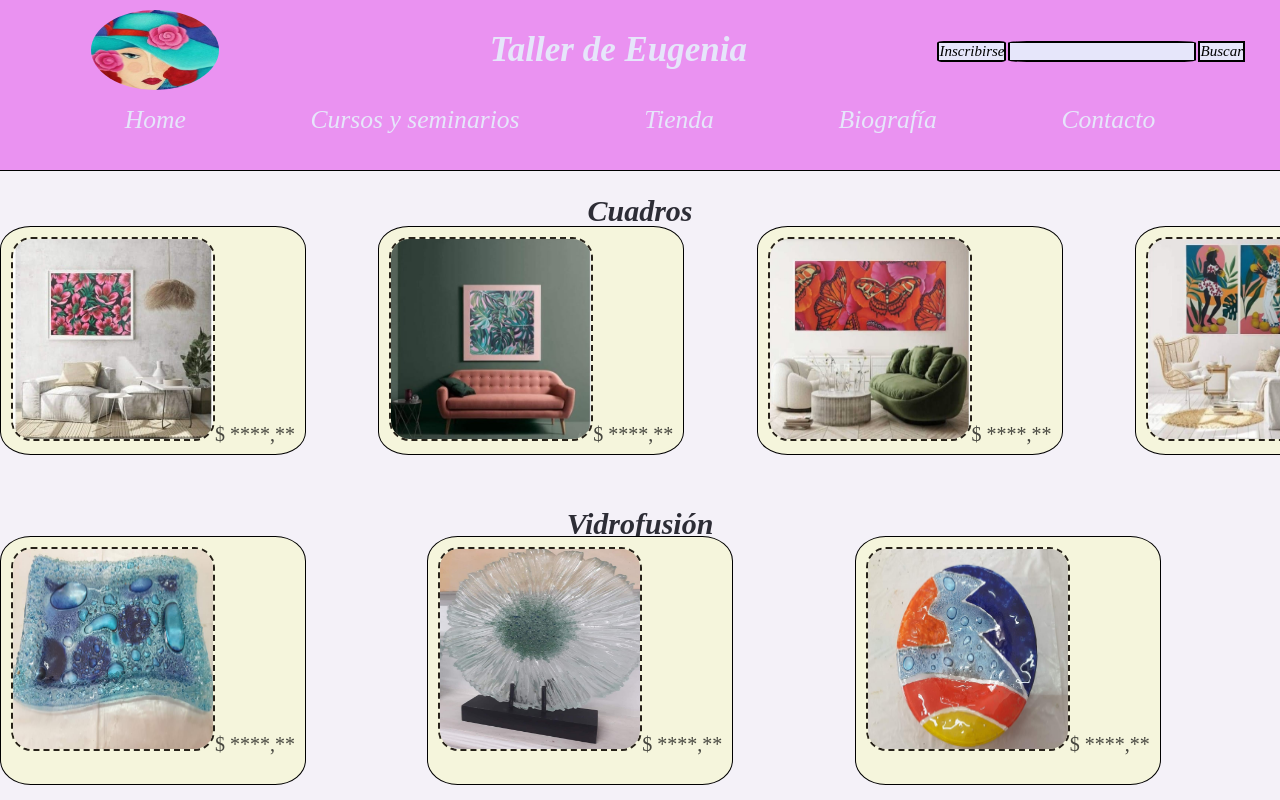
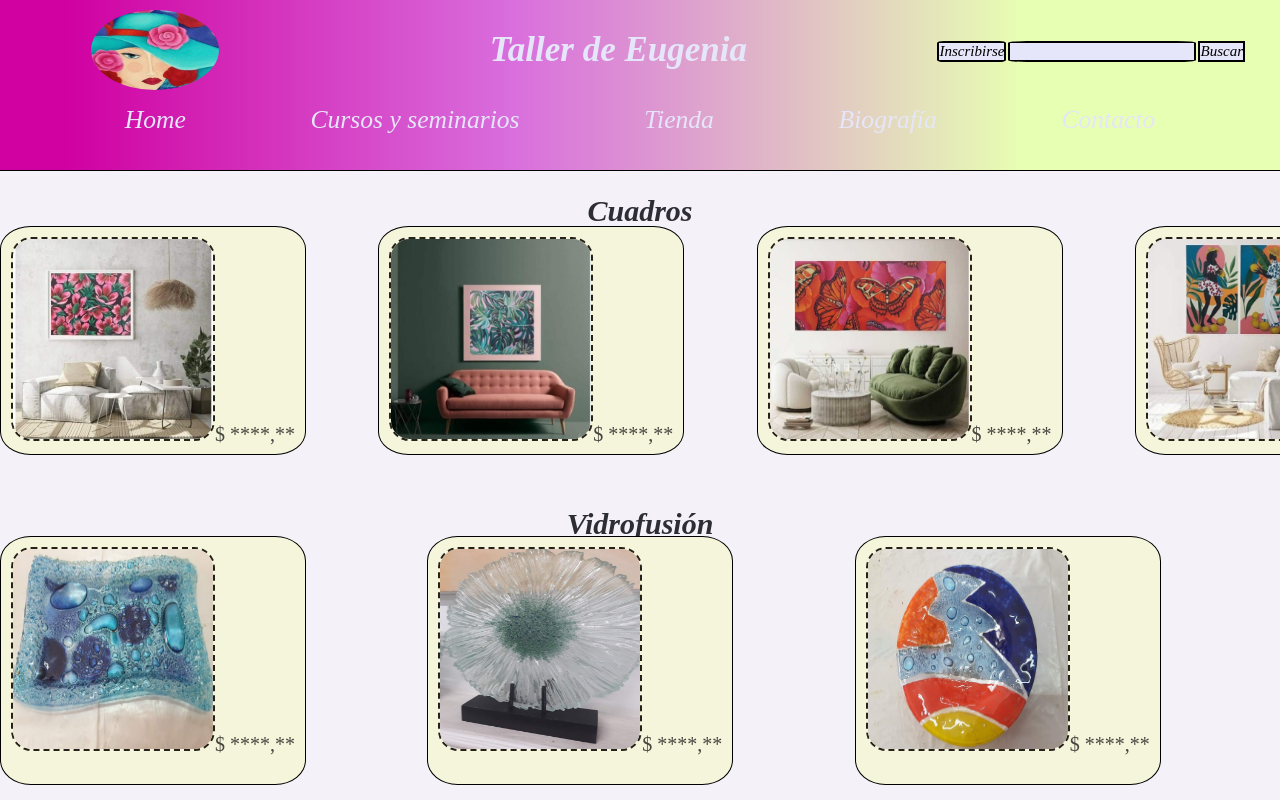
Before and after one commit to snt7886/taller-de-arte-santiago-abrate, a plain HTML site: page index.html in a window 1280 px wide. Shown: the top 800 px of the page. Drawn offline with Linux system fonts and the light colour scheme; a web font is replaced by a local one.

Commit message:
nuevo background en header

```diff
--- a/style.css
+++ b/style.css
@@ -118,7 +118,9 @@ body {
 }
 /**header**/
 #header {
-    background-color: rgb(234, 146, 241);
+    /* Aqui agregué gradientes para el color del header de una pagina CSS Gradient*/
+    background: rgb(208,0,161);
+    background: linear-gradient(90deg, rgba(208,0,161,1) 5%, rgba(217,110,221,1) 40%, rgba(231,255,178,1) 80%);
     width: 100vw;
     height: 20vh;
     display: grid;
```
